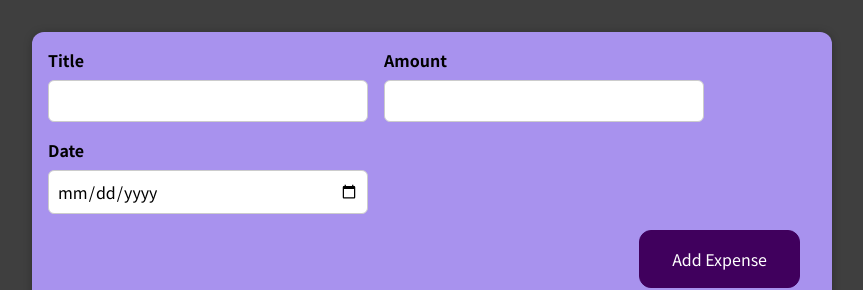
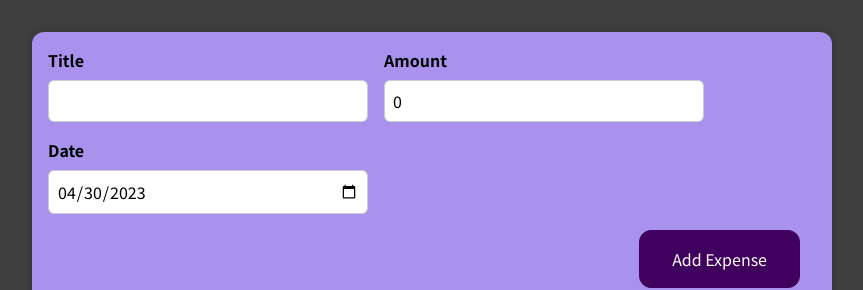
Before and after one commit to Ivn-Cdrc/react-typescript-expense-tracker, a React (Create React App) app in the folder expense-tracker/: page / in a window 1280 px wide. Shown: the top 290 px of the page, without its empty margins (208-1071 px from the left). Built offline with nearby package versions, Linux system fonts and the light colour scheme.

Commit message:
Implemented 2-way-binding to ExpenseForm

```diff
--- a/expense-tracker/src/components/NewExpense/ExpenseForm.tsx
+++ b/expense-tracker/src/components/NewExpense/ExpenseForm.tsx
@@ -1,4 +1,4 @@
-import { ChangeEvent } from "react";
+import { ChangeEvent, FormEvent } from "react";
 import { useState } from "react";
 import "./ExpenseForm.css";
 
@@ -41,20 +41,51 @@ function ExpenseForm() {
     });
   }
 
+  // when a submit button is pressed, the form will listen to the submit even and trigger this function
+  function submitHandler(event: FormEvent<HTMLFormElement>) {
+    // prevents the default of this request being sent
+    event.preventDefault();
+
+    // submit the state handlers somewhere
+    console.log(state);
+
+    setState({
+      title: '',
+      amount: 0,
+      date: new Date()
+    });
+  }
+
   return (
-    <form>
+    <form onSubmit={submitHandler}>
       <div className="new-expense__controls">
         <div className="new-expense__control">
           <label>Title</label>
-          <input type="text" onChange={titleChangeHandler} />
+          <input
+            type="text"
+            value={state.title}
+            onChange={titleChangeHandler}
+          />
         </div>
         <div className="new-expense__control">
           <label>Amount</label>
-          <input type="number" min="0.01" step="0.01" onChange={amountChangeHandler} />
+          <input
+            type="number"
+            min="0.01"
+            step="0.01"
+            value={state.amount.toString()}
+            onChange={amountChangeHandler}
+          />
         </div>
         <div className="new-expense__control">
           <label>Date</label>
-          <input type="date" min="2022-01-01" max={dateInputMax} onChange={dateChangeHandler} />
+          <input
+            type="date"
+            min="2022-01-01"
+            max={dateInputMax}
+            value={state.date.toISOString().split("T")[0]}
+            onChange={dateChangeHandler}
+          />
         </div>
       </div>
       <div className="new-expense__actions">
```
